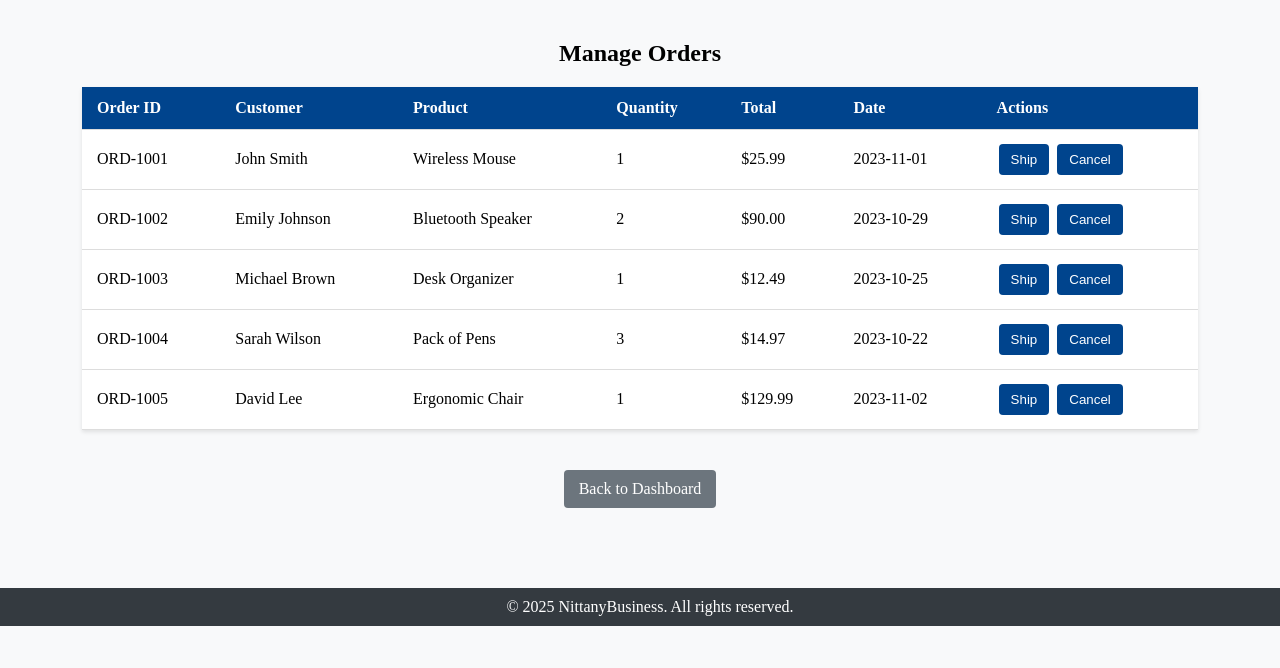
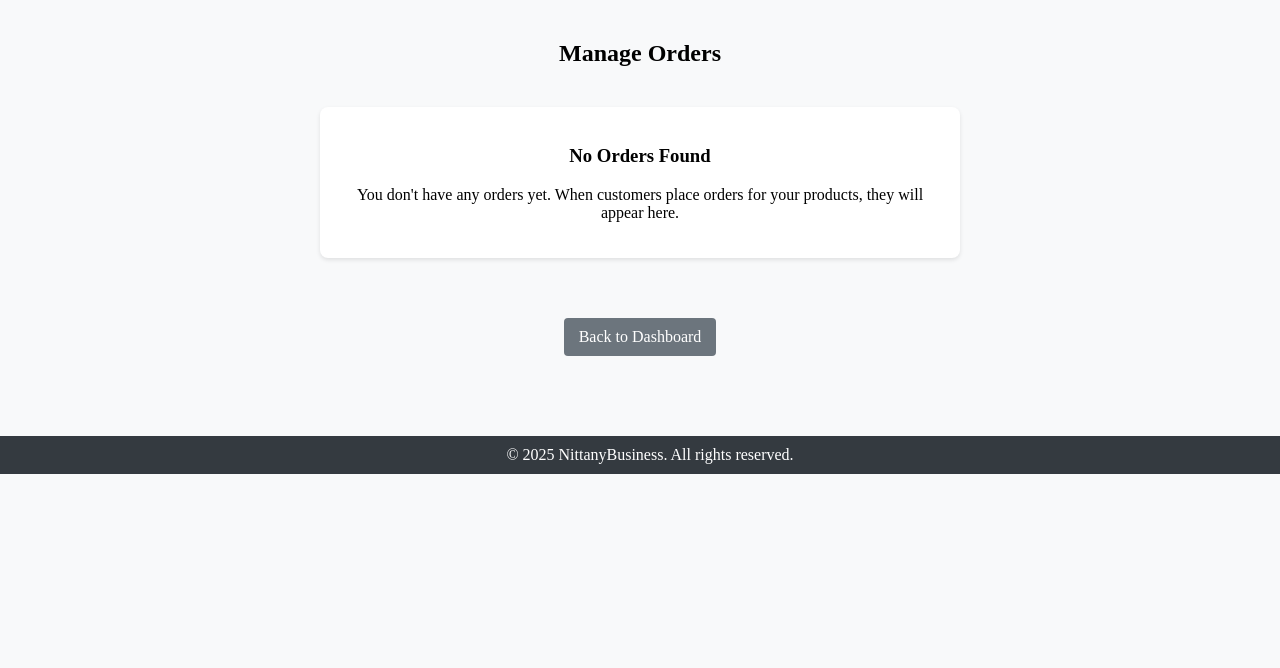
Before and after one commit to bz28/431w, a Flask app: page /seller_orders in a window 1280 px wide. Shown: the part 132-800 px from the top of the page. Run offline with Flask 3, Linux system fonts and the light colour scheme; a user stored in the database is signed in; data comes from the database, SQL or seed files in the repository.

Commit message:
Added design for seller_orders.html

```diff
--- a/web_app/app.py
+++ b/web_app/app.py
@@ -145,9 +145,6 @@ def helpdeskregistration():
 def sellerhome():
     return render_template('seller_homepage.html')
 
-@app.route('/seller_orders')
-def seller_orders():
-    return render_template('seller_orders.html')
 
 @app.route('/buyerhome')
 def buyerhome():
@@ -277,5 +274,27 @@ def add_product():
 
     # If it's a GET request, just render the form
     return render_template('seller_addproducts.html')
+
+
+@app.route('/seller_orders')
+def seller_orders():
+    if 'email' not in session:
+        return redirect(url_for('login'))
+
+    email = session['email']
+    connection = sql.connect('database.db')
+    cursor = connection.cursor()
+
+    # Assuming your table is called Product_listings
+    cursor.execute('SELECT * FROM Orders WHERE seller_email = ?', (email,))
+    orders = cursor.fetchall()
+
+    # Get column names for reference
+    cursor.execute('PRAGMA table_info(Orders)')
+    columns = [column[1] for column in cursor.fetchall()]
+
+    connection.close()
+    return render_template('seller_orders.html', orders=orders, columns=columns)
+
 if __name__ == "__main__":
     app.run(debug=True)
--- a/web_app/templates/seller_orders.html
+++ b/web_app/templates/seller_orders.html
@@ -119,6 +119,15 @@
             width: 100%;
         }
 
+        .no-orders {
+            margin: 40px auto;
+            padding: 20px;
+            background-color: white;
+            border-radius: 8px;
+            box-shadow: 0 2px 4px rgba(0, 0, 0, 0.1);
+            max-width: 600px;
+        }
+
         @media (max-width: 768px) {
             .orders-table {
                 width: 100%;
@@ -151,85 +160,53 @@
     <section>
         <h2>Manage Orders</h2>
 
-
+        {% if orders %}
         <table class="orders-table">
             <tr>
-                <th>Order ID</th>
-                <th>Customer</th>
-                <th>Product</th>
-                <th>Quantity</th>
-                <th>Total</th>
-                <th>Date</th>
+                {% for column in columns %}
+                <th>{{ column }}</th>
+                {% endfor %}
                 <th>Actions</th>
             </tr>
+            {% for order in orders %}
             <tr>
-                <td>ORD-1001</td>
-                <td>John Smith</td>
-                <td>Wireless Mouse</td>
-                <td>1</td>
-                <td>$25.99</td>
-                <td>2023-11-01</td>
+                {% for item in order %}
+                <td>{{ item }}</td>
+                {% endfor %}
                 <td>
-                    <button class="action-button">Ship</button>
-                    <button class="action-button">Cancel</button>
+                    <button class="action-button" onclick="updateOrderStatus('{{ order[0] }}', 'Shipped')">Ship</button>
+                    <button class="action-button"
+                        onclick="updateOrderStatus('{{ order[0] }}', 'Cancelled')">Cancel</button>
                 </td>
             </tr>
-            <tr>
-                <td>ORD-1002</td>
-                <td>Emily Johnson</td>
-                <td>Bluetooth Speaker</td>
-                <td>2</td>
-                <td>$90.00</td>
-                <td>2023-10-29</td>
-                <td>
-                    <button class="action-button">Ship</button>
-                    <button class="action-button">Cancel</button>
-                </td>
-            </tr>
-            <tr>
-                <td>ORD-1003</td>
-                <td>Michael Brown</td>
-                <td>Desk Organizer</td>
-                <td>1</td>
-                <td>$12.49</td>
-                <td>2023-10-25</td>
-                <td>
-                    <button class="action-button">Ship</button>
-                    <button class="action-button">Cancel</button>
-                </td>
-            </tr>
-            <tr>
-                <td>ORD-1004</td>
-                <td>Sarah Wilson</td>
-                <td>Pack of Pens</td>
-                <td>3</td>
-                <td>$14.97</td>
-                <td>2023-10-22</td>
-                <td>
-                    <button class="action-button">Ship</button>
-                    <button class="action-button">Cancel</button>
-                </td>
-            </tr>
-            <tr>
-                <td>ORD-1005</td>
-                <td>David Lee</td>
-                <td>Ergonomic Chair</td>
-                <td>1</td>
-                <td>$129.99</td>
-                <td>2023-11-02</td>
-                <td>
-                    <button class="action-button">Ship</button>
-                    <button class="action-button">Cancel</button>
-                </td>
-            </tr>
+            {% endfor %}
         </table>
+        {% else %}
+        <div class="no-orders">
+            <h3>No Orders Found</h3>
+            <p>You don't have any orders yet. When customers place orders for your products, they will appear here.</p>
+        </div>
+        {% endif %}
 
-        <a href="{{ url_for('seller_home') }}" class="back-button">Back to Dashboard</a>
+        <a href="{{ url_for('sellerhome') }}" class="back-button">Back to Dashboard</a>
     </section>
 
     <footer>
         &copy; 2025 NittanyBusiness. All rights reserved.
     </footer>
+
+    <script>
+        function updateOrderStatus(orderId, status) {
+            if (confirm(`Are you sure you want to mark this order as ${status}?`)) {
+                // In a real application, this would send an AJAX request to update the order status
+                // For now, we'll just show an alert
+                alert(`Order ${orderId} has been marked as ${status}. In a real application, this would update the database.`);
+
+                // Optionally refresh the page to show updated data
+                // window.location.reload();
+            }
+        }
+    </script>
 </body>
 
 </html>
```
